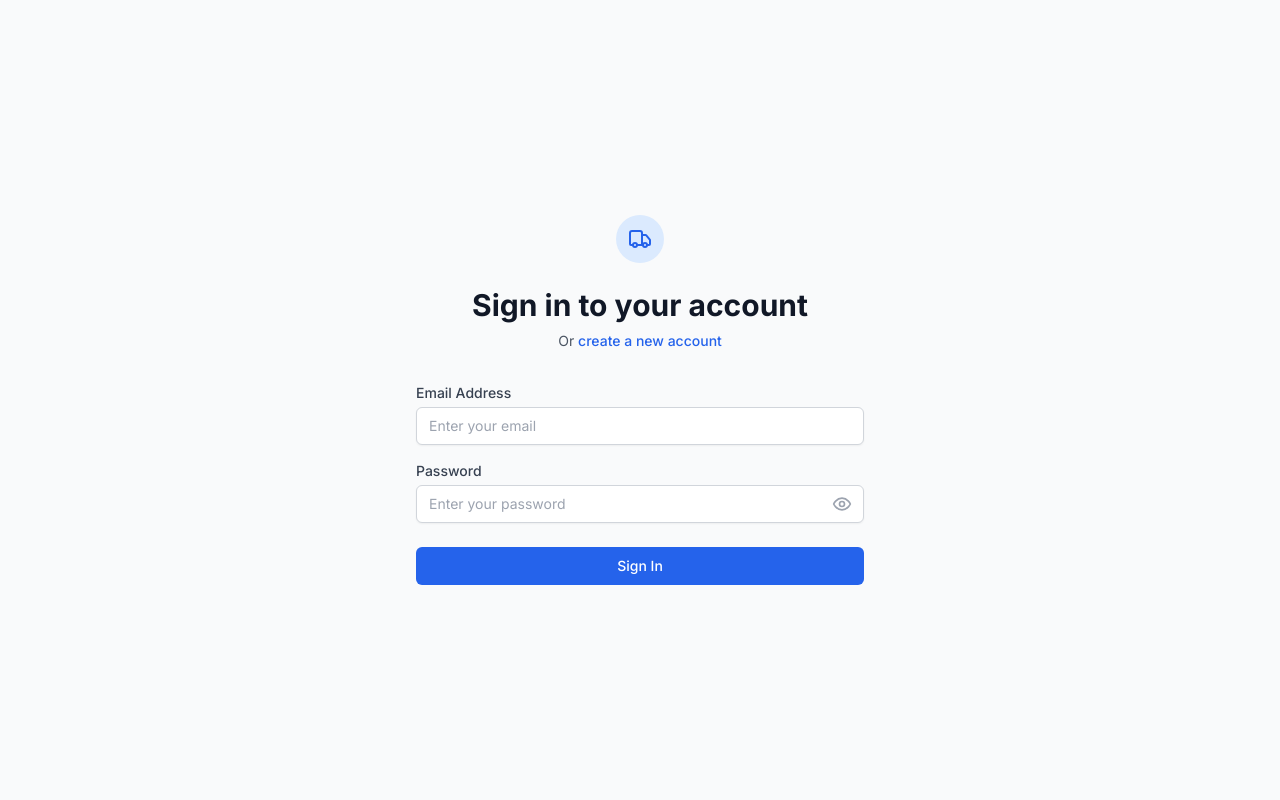
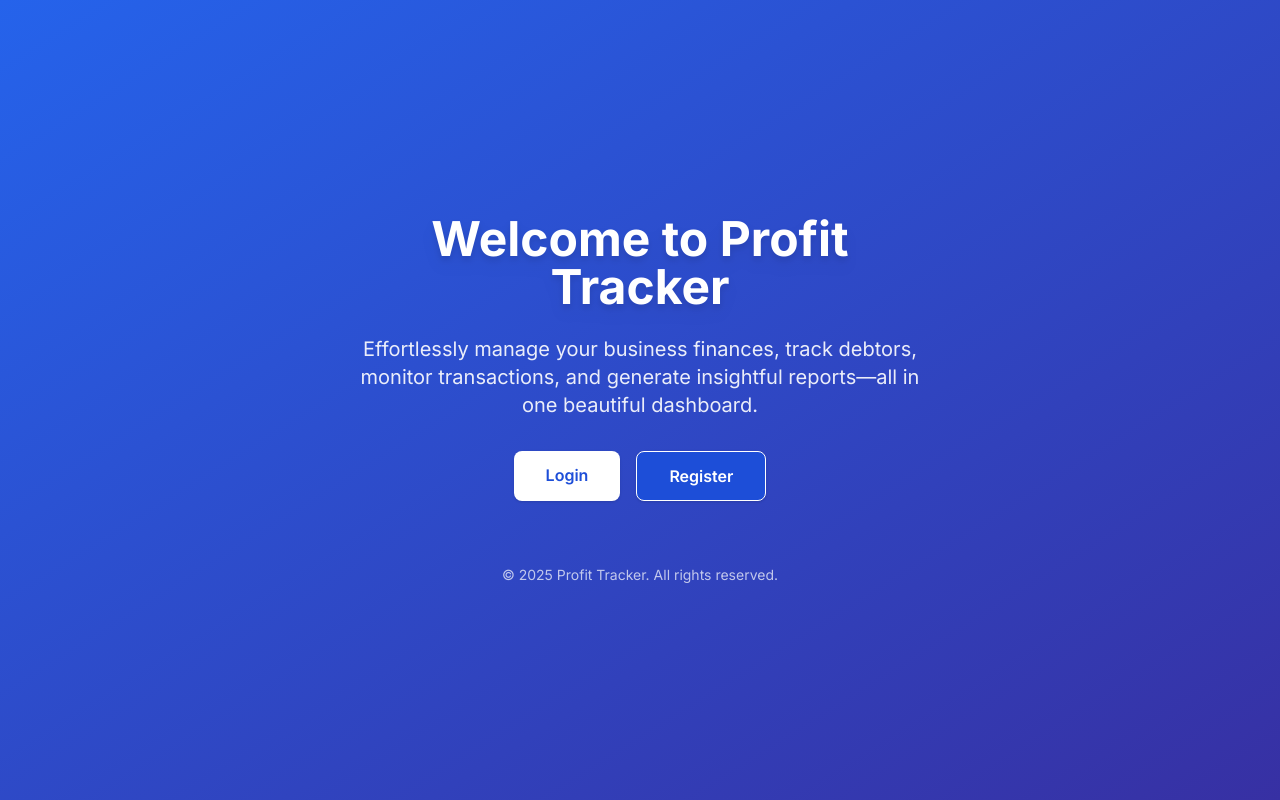
Before and after one commit to Peterngacha85/profit-tracker, a React (Create React App) app in the folder client/: page / in a window 1280 px wide. Before the commit this address led to /login. Built offline with nearby package versions, Linux system fonts and the light colour scheme.

Commit message:
ADDED A LANDING PAGE

```diff
--- a/client/src/App.js
+++ b/client/src/App.js
@@ -8,6 +8,7 @@ import Debtors from './pages/Debtors';
 import Reports from './pages/Reports';
 import Settings from './pages/Settings';
 import Layout from './components/Layout';
+import Landing from './pages/Landing';
 
 // Protected Route Component
 const ProtectedRoute = ({ children }) => {
@@ -26,11 +27,15 @@ const ProtectedRoute = ({ children }) => {
 
 // App Routes Component
 const AppRoutes = () => {
+  const { user } = useAuth();
   return (
     <Routes>
       <Route path="/login" element={<Login />} />
+      {/* Public landing page for unauthenticated users */}
+      <Route path="/" element={user ? <Navigate to="/dashboard" replace /> : <Landing />} />
+      {/* Protected routes */}
       <Route
-        path="/"
+        path="/dashboard"
         element={
           <ProtectedRoute>
             <Layout />
--- /dev/null
+++ b/client/src/pages/Landing.js
@@ -0,0 +1,22 @@
+import React from 'react';
+import { Link } from 'react-router-dom';
+
+const Landing = () => {
+  return (
+    <div className="min-h-screen flex flex-col justify-center items-center bg-gradient-to-br from-blue-600 to-indigo-800 text-white px-4">
+      <div className="max-w-xl w-full text-center">
+        <h1 className="text-4xl md:text-5xl font-bold mb-6 drop-shadow-lg">Welcome to Profit Tracker</h1>
+        <p className="mb-8 text-lg md:text-xl opacity-90">
+          Effortlessly manage your business finances, track debtors, monitor transactions, and generate insightful reports—all in one beautiful dashboard.
+        </p>
+        <div className="flex flex-col md:flex-row gap-4 justify-center">
+          <Link to="/login" className="bg-white text-blue-700 font-semibold px-8 py-3 rounded-lg shadow hover:bg-blue-100 transition">Login</Link>
+          <Link to="/register" className="bg-blue-700 border border-white font-semibold px-8 py-3 rounded-lg shadow hover:bg-blue-800 transition">Register</Link>
+        </div>
+      </div>
+      <footer className="mt-16 text-sm opacity-70">&copy; {new Date().getFullYear()} Profit Tracker. All rights reserved.</footer>
+    </div>
+  );
+};
+
+export default Landing;
```
